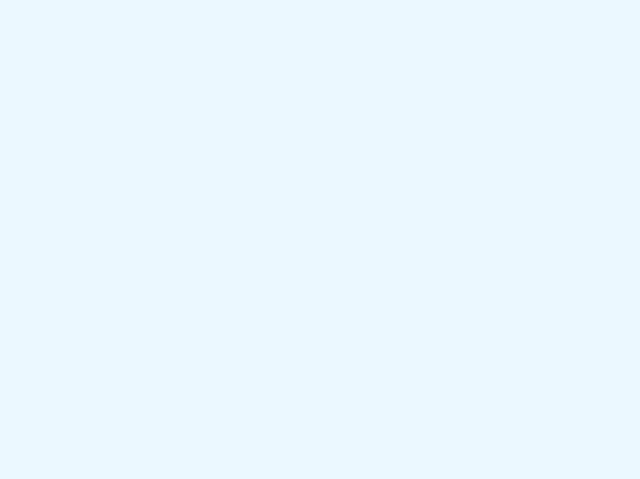
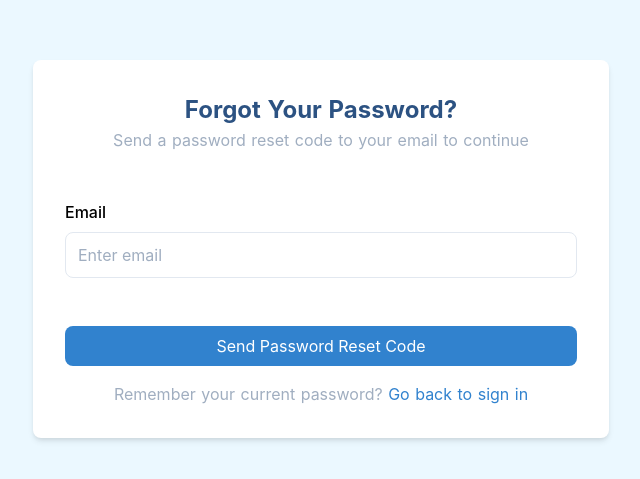
Before and after one commit to heyshadowsmith/nap-stack, a Nuxt app in the folder nuxt/: page /password-reset in a window 1280 px wide. Before the commit this address had no page. Shown: the part 151-630 px from the top of the page, without its empty margins (319-959 px from the left). Built offline with nearby package versions, Linux system fonts and the light colour scheme.

Commit message:
Add password-reset page

```diff
--- /dev/null
+++ b/nuxt/pages/password-reset.vue
@@ -0,0 +1,13 @@
+<template>
+  <SPasswordResetForm />
+</template>
+
+<script>
+import SPasswordResetForm from "../components/molecules/SPasswordResetForm/SPasswordResetForm";
+
+export default {
+  components: {
+    SPasswordResetForm
+  }
+};
+</script>
```
